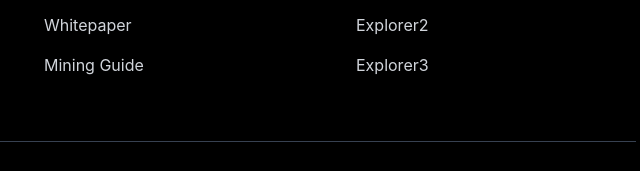
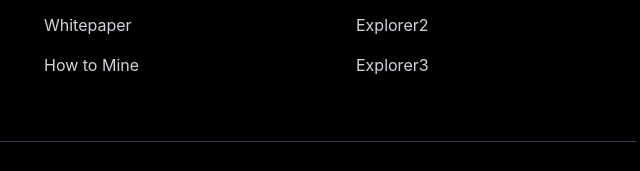
Before and after one commit to btc-pow/btc-pow.github.io, a plain HTML site: page index.html in a window 1280 px wide. Shown: the part 4118-4289 px from the top of the page, 612-1252 px from the left. Drawn offline with Linux system fonts and the light colour scheme; files whose address does not match are found by name; a web font is replaced by a local one.

Commit message:
How to mine

```diff
--- a/index.html
+++ b/index.html
@@ -473,8 +473,8 @@
                                         </li>
                                         <li><a href="https://github.com/btc-pow/BitcoinPoW/blob/26.x/README.md"
                                                 class="text-base text-gray-300 hover:text-white">Whitepaper</a></li>
-                                        <li><a href="https://t.me/BitcoinPoWPoT"
-                                            class="text-base text-gray-300 hover:text-white">Mining Guide</a></li>
+                                        <li><a href="https://github.com/btc-pow/BitcoinPoW/releases/tag/v.26.5.4_final"
+                                            class="text-base text-gray-300 hover:text-white">How to Mine</a></li>
                                     </ul>
                                 </div>
                                 <div class="lg:mt-0 md:mt-0 sm:mt-0">
```
